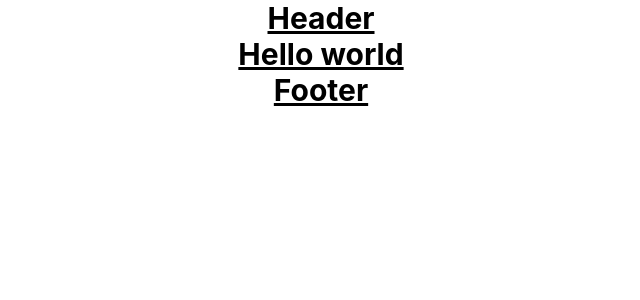
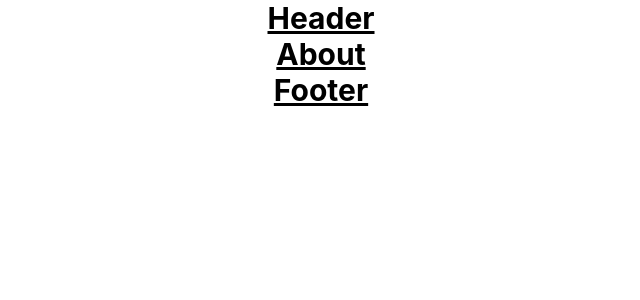
Before and after one commit to Amit-Sagar/Upgrowth, a React (Create React App) app: page / in a window 1280 px wide. Shown: the top 300 px of the page, without its empty margins (319-959 px from the left). Built offline with nearby package versions, Linux system fonts and the light colour scheme.

Commit message:
dommy commit

```diff
--- a/src/App.js
+++ b/src/App.js
@@ -1,11 +1,12 @@
 import Footer from "./layout/Footer";
 import Header from "./layout/Header";
+import About from "./pages/About";
 
 function App() {
   return (
     <div className="text-3xl text-center font-bold underline">
       <Header />
-      Hello world
+      <About/>
       <Footer />
     </div>
   );
--- a/src/pages/About.jsx
+++ b/src/pages/About.jsx
@@ -1,4 +1,5 @@
 import React from 'react'
+import HomePage from './HomePage'
 
 const About = () => {
   return (
```
